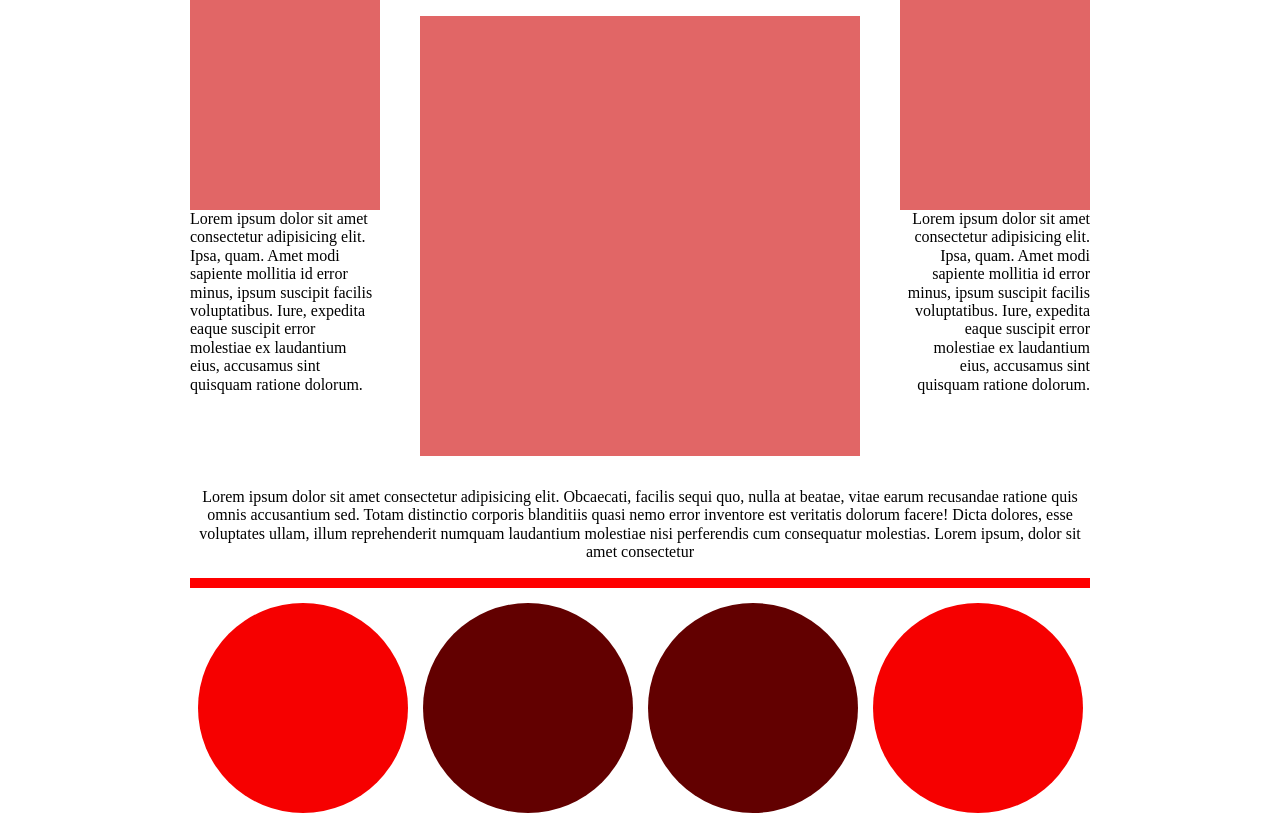
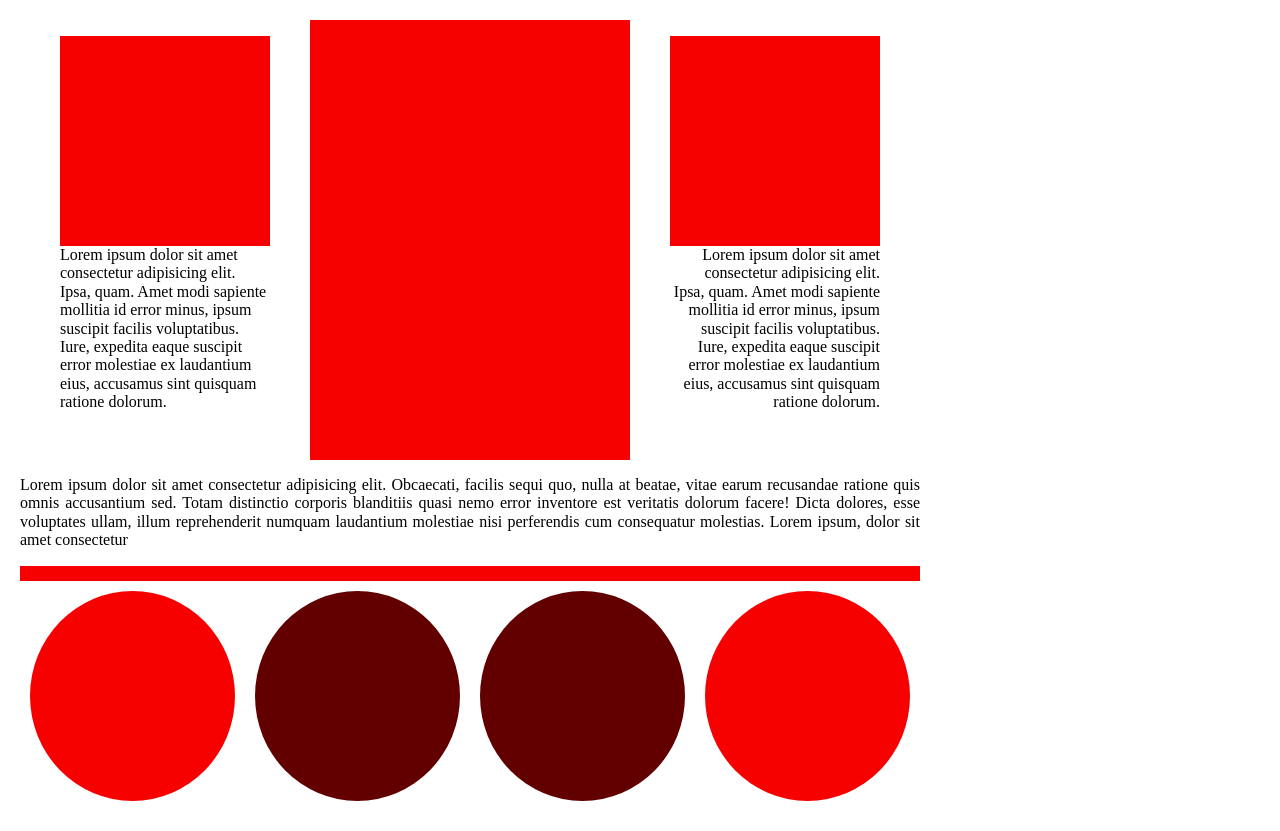
Before and after one commit to nyevess/nieves_martes_nuevo, a plain HTML site: page index.html in a window 1280 px wide. Drawn offline with Linux system fonts and the light colour scheme.

Commit message:
denuevo_martes

```diff
--- a/css/index.css
+++ b/css/index.css
@@ -1,69 +1,73 @@
-/* *********************************** */
-/* *** Estilos SOLO para index.html *** */
-/* *********************************** */
-.cajaGeneral{
-    display: flex;
-    justify-content: center;
+
+/* colores y medidas cuadrados */
+body{
+    padding: 20px;
 }
+.cuadradoLados{
+    width: 210px;
+    height: 210px;
+    background-color: #F60000;
 
-header{
-    width: 900px;
-    height: 105px;
+}
+.cuadradoCentro{
+    width: 440px;
+    height: 440px;
+    background-color: #F60000;
 
 }
 
-.primeracaja{
+/* posicion cuadrados */
+header{
     display: flex;
-    justify-content: space-between;
+    justify-content: center;
+    align-self: flex-start;
+
 
 }
 
-.primero{
+.cajaLados{
     width: 210px;
-    margin: 0px;
+
 
 }
-
-.cuadrado1{
-    height: 210px;
-    background-color: #E16666;
-}
-
-.cuadrado2{
-    width: 440px;
-    height: 440px;
-    background-color: #E16666;
-}
-
+/* texto alineacion drcha */
 .derecha{
     text-align: right;
 }
 
-
-p{
-    text-align: center;
-}
-
-.main_linea{
-    height: 10px;
-    background-color: red;
-}
+/* main */
+main{
+    width: 900px;
 
 
+}
+p{
+    text-align: justify;
+}
+.main_cajaCirculos{
+    display: flex;
+    justify-content: center;
 
-.main_cajaCirculos{
-
-    display: flex;
-    justify-content: space-around;
-   margin-top: 15px;
 }
-.main_circulo_externo, .main_circulo_interno{
-    width: 210px;
-    height: 210px;
-    border-radius: 50%;
+/* línea */
+.main_linea{
+    height: 15px;
     background-color: #F60000;
 }
 
+/* colores y dimensiones circulos */
+.main_circulo_externo, .main_circulo_interno{
+    height: 210px;
+    width: 210px;
+    background-color: #F60000;
+    border-radius: 50%;
+    margin: 10px;
+}
 .main_circulo_interno{
     background-color: #620000;
 }
+
+.cajaGeneral{
+    width: 900px;
+
+}
--- a/index.html
+++ b/index.html
@@ -33,42 +33,38 @@
   <!-- Header (encabezado de la página, zona superior) -->
   <section class="cajaGeneral">
     <header>
-    <section class="primeracaja">
-    <figure class="primero">
-      <div class="cuadrado1"></div>
-      <figcaption> Lorem ipsum dolor sit amet consectetur adipisicing elit. Ipsa, quam. Amet modi sapiente mollitia id
-        error minus, ipsum suscipit facilis voluptatibus. Iure, expedita eaque suscipit error molestiae ex laudantium
+
+        <figure class="cajaLados">
+          <div class="cuadradoLados"></div>
+          <figcaption> Lorem ipsum dolor sit amet consectetur adipisicing elit. Ipsa, quam. Amet modi sapiente mollitia
+            id
+            error minus, ipsum suscipit facilis voluptatibus. Iure, expedita eaque suscipit error molestiae ex
+            laudantium
             eius, accusamus sint quisquam ratione dolorum.</figcaption>
         </figure>
 
+          <div class="cuadradoCentro"></div>
 
-
-    <figure class="segundo">
-      <div class="cuadrado2"></div>
+        <figure class="cajaLados">
+          <div class="cuadradoLados"></div>
+          <figcaption class="derecha">Lorem ipsum dolor sit amet consectetur adipisicing elit. Ipsa, quam. Amet modi
+            sapiente mollitia id error
+            minus, ipsum suscipit facilis voluptatibus. Iure, expedita eaque suscipit error molestiae ex laudantium
+            eius,
+            accusamus sint quisquam ratione dolorum.</figcaption>
 
         </figure>
 
 
-    <figure class="primero">
-      <div class="cuadrado1"></div>
-      <figcaption class="derecha">Lorem ipsum dolor sit amet consectetur adipisicing elit. Ipsa, quam. Amet modi
-        sapiente mollitia id error
-        minus, ipsum suscipit facilis voluptatibus. Iure, expedita eaque suscipit error molestiae ex laudantium eius,
-        accusamus sint quisquam ratione dolorum.</figcaption>
+    </header>
 
-    </figure>
-
-  </section>
-
-
-
-
-
+  <main>
    <p>Lorem ipsum dolor sit amet consectetur adipisicing elit. Obcaecati, facilis sequi quo, nulla at beatae, vitae
       earum recusandae ratione quis omnis accusantium sed. Totam distinctio corporis blanditiis quasi nemo error
       inventore est veritatis dolorum facere! Dicta dolores, esse voluptates ullam, illum reprehenderit numquam
       laudantium molestiae nisi perferendis cum consequatur molestias. Lorem ipsum, dolor sit amet consectetur
     </p>
+
 
     <div class="main_linea"></div>
     <section class="main_cajaCirculos">
@@ -77,16 +73,7 @@
       <div class="main_circulo_interno"></div>
       <div class="main_circulo_externo"></div>
     </section>
-
-  </header>
-
   </section>
-
-
-
-<main>
-
-
   </main>
   <!-- Footer (final de la página, zona inferior) -->
   <footer>
```
Lines whose indentation alone changed are shown as unchanged.
